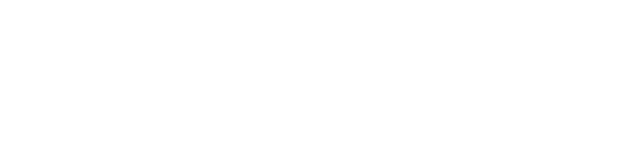
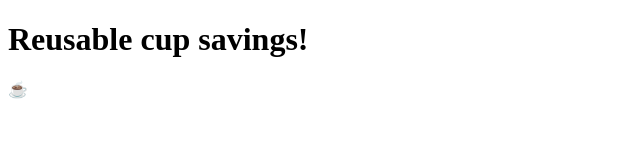
Before and after one commit to mariaalouisaa/scrimba-cup-hero-challenge, a plain HTML site: page index.html in a window 1280 px wide. Shown: the whole page, without its empty margins (0-640 px from the left). Drawn offline with Linux system fonts and the light colour scheme.

Commit message:
Add html content

```diff
--- a/index.html
+++ b/index.html
@@ -7,7 +7,13 @@
     <link rel="stylesheet" href="style.css" />
     <title>Document</title>
   </head>
-  <body>
+  <body class="center">
+    <h1>Reusable cup savings!</h1>
+    <div class="container center">
+      <div class="daily-savings" id="daily-savings"></div>
+      <p class="total-p" id="total-p">☕️</p>
+    </div>
+
     <script src="index.js"></script>
   </body>
 </html>
```
